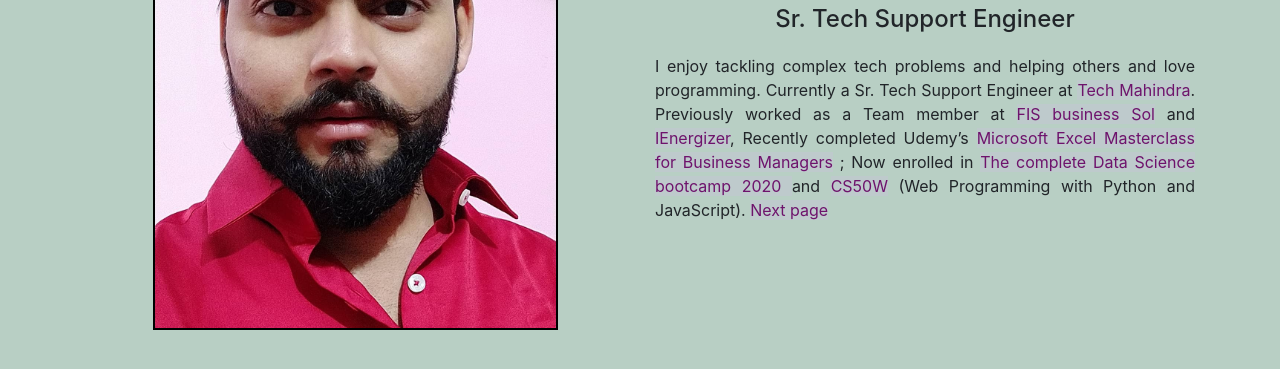
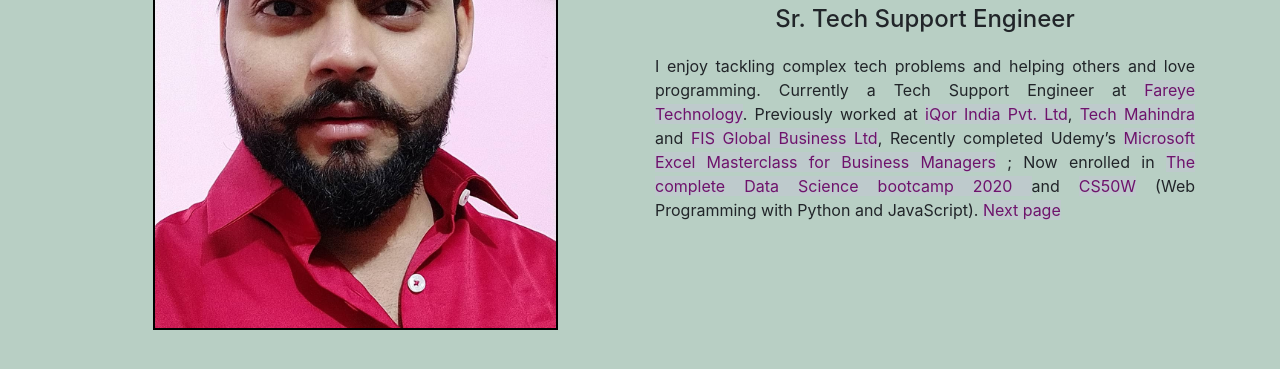
Before and after one commit to hellokashyap/hellokashyap.github.io, a plain HTML site: page index.html in a window 1280 px wide. Shown: the part 275-644 px from the top of the page. Drawn offline with nearby package versions, Linux system fonts and the light colour scheme.

Commit message:
Update index.html

```diff
--- a/index.html
+++ b/index.html
@@ -56,8 +56,8 @@
                         <h4>Sr. Tech Support Engineer</h4>
                     </div>
                     <div class="text-justify">
-                        <p>I enjoy tackling complex tech problems and helping others and love programming. Currently a Sr. Tech Support Engineer at <a href="https://www.techmahindra.com/">Tech Mahindra</a>. Previously worked as a Team member at <a href="https://www.fisglobal.com/">FIS business Sol</a> and
-                            <a href="https://www.ienergizer.com/">IEnergizer</a>, Recently completed Udemy’s <a href="https://www.udemy.com/course/microsoft-excel-masterclass-complete-and-concise/learn/lecture/12831886#overview">Microsoft Excel Masterclass for Business Managers</a> ; Now enrolled in <a href="https://www.udemy.com/course/the-data-science-course-complete-data-science-bootcamp/learn/lecture/14241646?start=225#overview">The complete Data Science bootcamp 2020 </a> and
+                        <p>I enjoy tackling complex tech problems and helping others and love programming. Currently a Tech Support Engineer at <a href="https://fareye.com/">Fareye Technology</a>. Previously worked at <a href="https://www.iqor.com/">iQor India Pvt. Ltd</a>,
+                            <a href="https://www.techmahindra.com/en-in/?f=294325598">Tech Mahindra</a> and <a href="https://www.fisglobal.com/en">FIS Global Business Ltd</a>, Recently completed Udemy’s <a href="https://www.udemy.com/course/microsoft-excel-masterclass-complete-and-concise/learn/lecture/12831886#overview">Microsoft Excel Masterclass for Business Managers</a> ; Now enrolled in <a href="https://www.udemy.com/course/the-data-science-course-complete-data-science-bootcamp/learn/lecture/14241646?start=225#overview">The complete Data Science bootcamp 2020 </a> and
                             <a href="https://online-learning.harvard.edu/course/cs50s-web-programming-python-and-javascript">CS50W</a> (Web Programming with Python and JavaScript).
                             <a href= "Resume.html">Next page</a>
                         </p>
```
